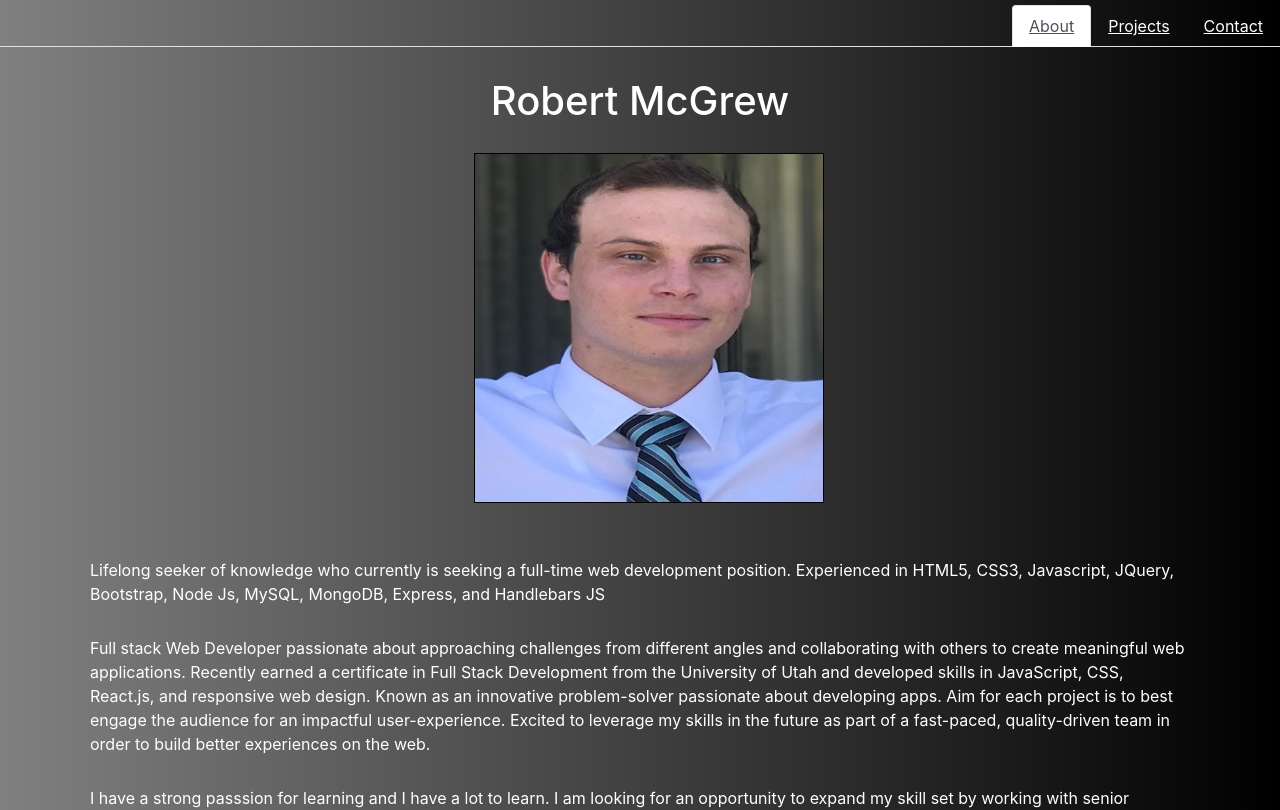
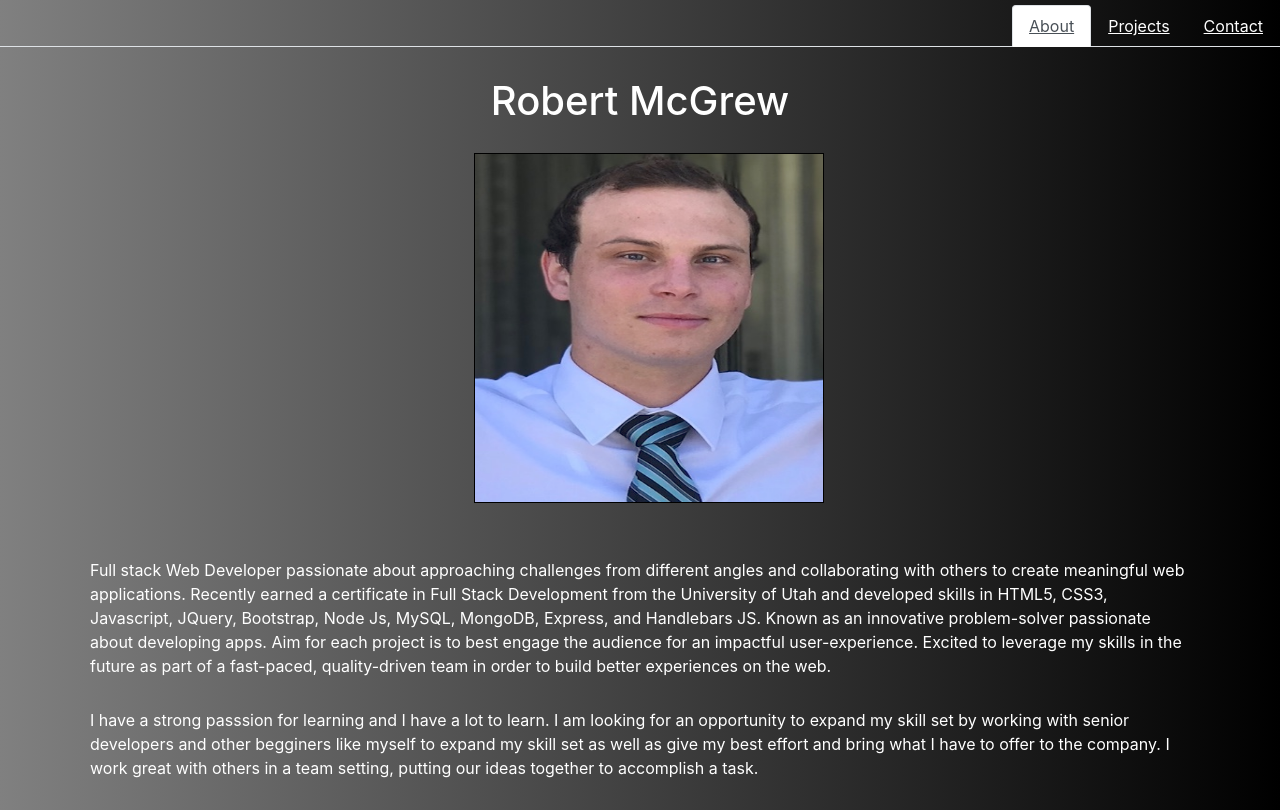
Before and after one commit to Robbie2497/react-portfolio, a React (Create React App) app in the folder client/: page / in a window 1280 px wide. Shown: the top 810 px of the page. Built offline with nearby package versions, Linux system fonts and the light colour scheme.

Commit message:
updating homepage

```diff
--- a/client/src/components/Homepage.js
+++ b/client/src/components/Homepage.js
@@ -11,13 +11,9 @@ function Homepage() {
                 alt="Robert McGrew" />
 
             <section className="me">
-                <p>Lifelong seeker of knowledge who currently is seeking a full-time web development position. Experienced in HTML5, CSS3, Javascript, JQuery, Bootstrap, Node Js, MySQL, MongoDB, Express, and Handlebars JS</p>
-            </section>
-
-            <section className="me">
             <p> Full stack Web Developer passionate about approaching challenges from different angles and collaborating with
                 others to create meaningful web applications. Recently earned a certificate in Full Stack Development from the
-                University of Utah and developed skills in JavaScript, CSS, React.js, and responsive web design. Known as an
+                University of Utah and developed skills in HTML5, CSS3, Javascript, JQuery, Bootstrap, Node Js, MySQL, MongoDB, Express, and Handlebars JS. Known as an
                 innovative problem-solver passionate about developing apps. Aim for each project is to best engage the audience for an impactful user-experience. Excited to leverage my
                  skills in the future as part of a fast-paced, quality-driven team in order to build better experiences on the web.</p>
             </section>
```
